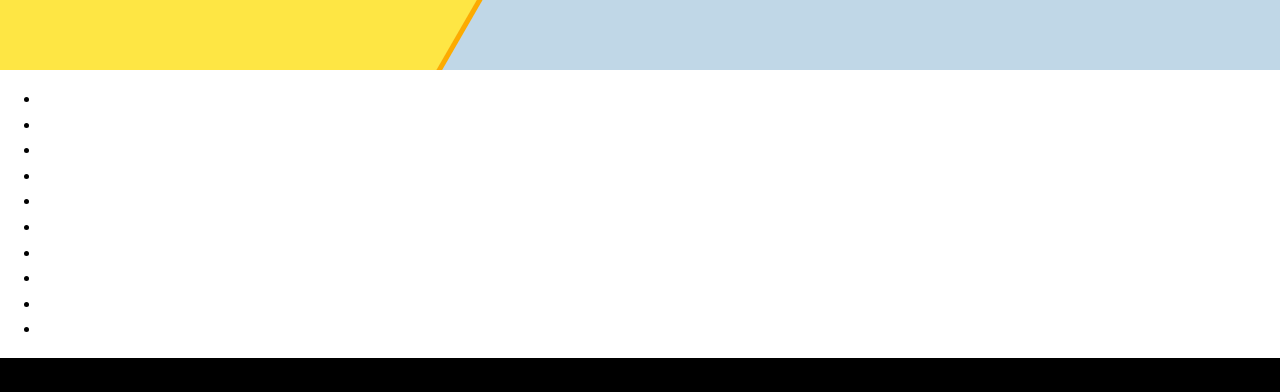
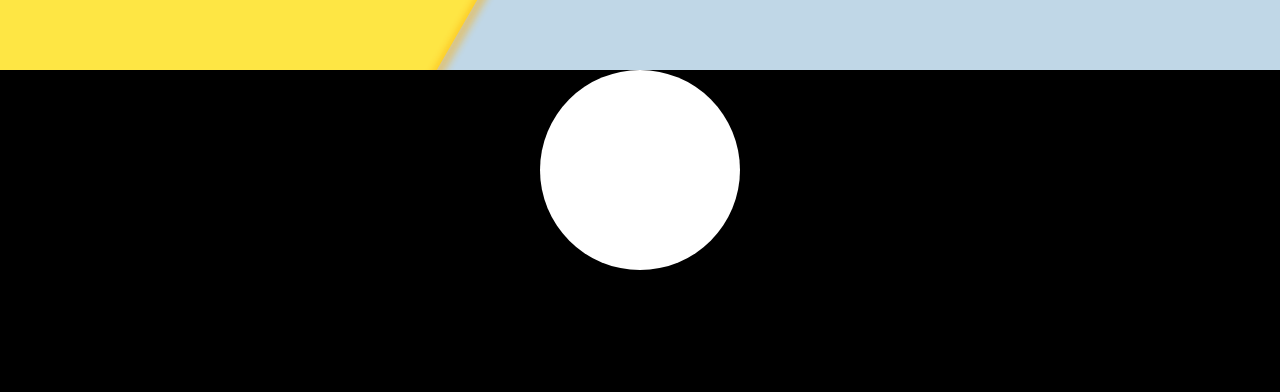
Before and after one commit to Rassl/backpack, a plain HTML site: page index.html in a window 1280 px wide. Shown: the part 734-1126 px from the top of the page. Drawn offline with Linux system fonts and the light colour scheme.

Commit message:
add new features

```diff
--- a/index.html
+++ b/index.html
@@ -34,19 +34,10 @@
 
         <div class="handle"></div>
     </section>
-    <section>
-        <ul>
-            <li></li>
-            <li></li>
-            <li></li>
-            <li></li>
-            <li></li>
-            <li></li>
-            <li></li>
-            <li></li>
-            <li></li>
-            <li></li>
-        </ul>
+    <section class="section-models">
+        <div class="section-models__view">
+
+        </div>
     </section>
     <footer class="footer">
 
--- a/style.css
+++ b/style.css
@@ -88,6 +88,7 @@ body{
     transform:rotate(30deg) translateY(-50%);
     height: 200%;
     transform-origin:top;
+    filter: blur(5px);
 }
 
 .skewed .top{
@@ -123,3 +124,14 @@ body{
     height: 100px;
     background: #000;
 }
+.section-models {
+    height: 900px;
+    background: black;
+}
+.section-models__view {
+    width: 200px;
+    height: 200px;
+    margin: 0 auto;
+    border-radius: 50%;
+    background: url(./backpack-background.png);
+}
```
Also changed, not shown: backpack-background.png (added).
